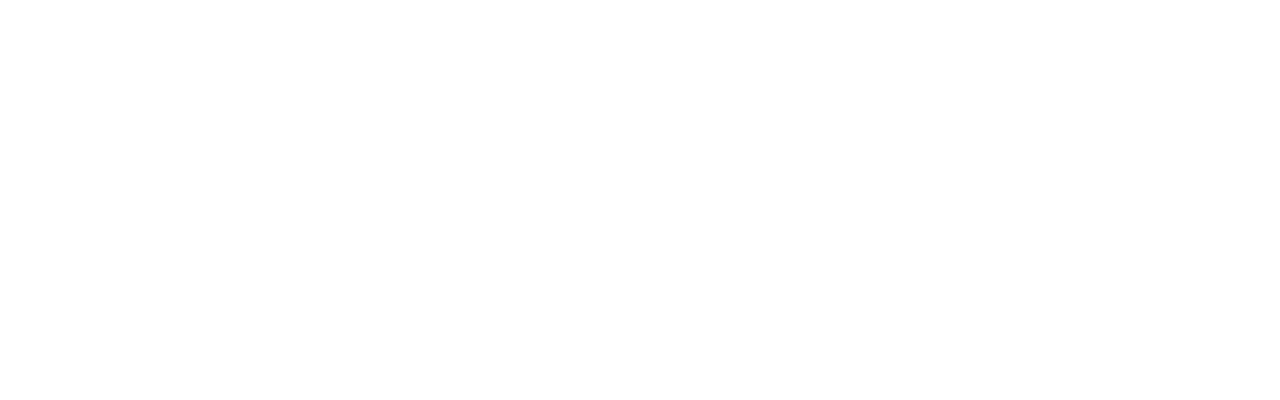
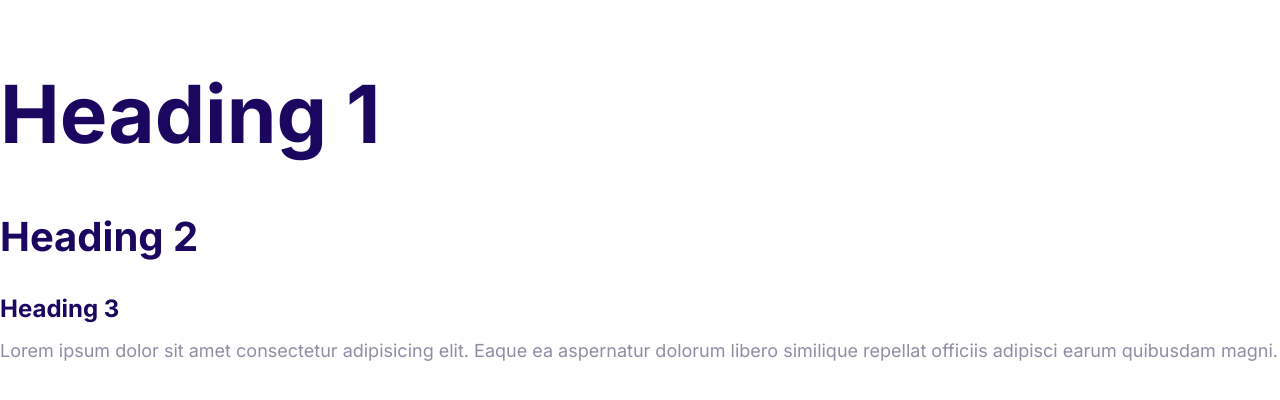
Before and after one commit to confulicious/Moshify, a plain HTML site: page index.html in a window 1280 px wide. Drawn offline with Linux system fonts and the light colour scheme.

Commit message:
Define styles for fonts

```diff
--- a/css/styles.css
+++ b/css/styles.css
@@ -3,5 +3,57 @@
   --color-secondary: #00d9ff;
   --color-accent: #ff3400;
   --color-headings: #1b0760;
-  --body-text: #574e73;
+  --color-body: #918ca4;
 }
+
+html {
+  font-size: 62.5%;
+}
+
+body {
+  font-family: Inter, Arial, Helvetica, sans-serif;
+  color: var(--color-body);
+  font-size: 2.4rem;
+  line-height: 1.5;
+}
+
+h1,
+h2,
+h3 {
+  color: var(--color-headings);
+  margin-bottom: 1rem;
+}
+
+h1 {
+  font-size: 7rem;
+}
+
+h2 {
+  font-size: 4rem;
+}
+
+h3 {
+  font-size: 3rem;
+}
+
+p {
+  margin-top: 0;
+}
+
+@media screen and (min-width: 1024px) {
+  body {
+    font-size: 1.8rem;
+  }
+
+  h1 {
+    font-size: 8rem;
+  }
+
+  h2 {
+    font-size: 4rem;
+  }
+
+  h3 {
+    font-size: 2.4rem;
+  }
+}
--- a/index.html
+++ b/index.html
@@ -5,10 +5,16 @@
     <meta http-equiv="X-UA-Compatible" content="IE=edge">
     <meta name="viewport" content="width=device-width, initial-scale=1.0">
     <title>Moshify</title>
+    <link rel="preconnect" href="https://fonts.googleapis.com">
+    <link href="https://fonts.googleapis.com/css2?family=Inter:wght@400;700&display=swap" rel="stylesheet">
+    <link rel="preconnect" href="https://fonts.gstatic.com" crossorigin>
     <link rel="stylesheet" href="css/normalize.css">
     <link rel="stylesheet" href="css/styles.css">
 </head>
 <body>
-
+    <h1>Heading 1</h1>
+    <h2>Heading 2</h2>
+    <h3>Heading 3</h3>
+    <p>Lorem ipsum dolor sit amet consectetur adipisicing elit. Eaque ea aspernatur dolorum libero similique repellat officiis adipisci earum quibusdam magni.</p>
 </body>
 </html>
```
